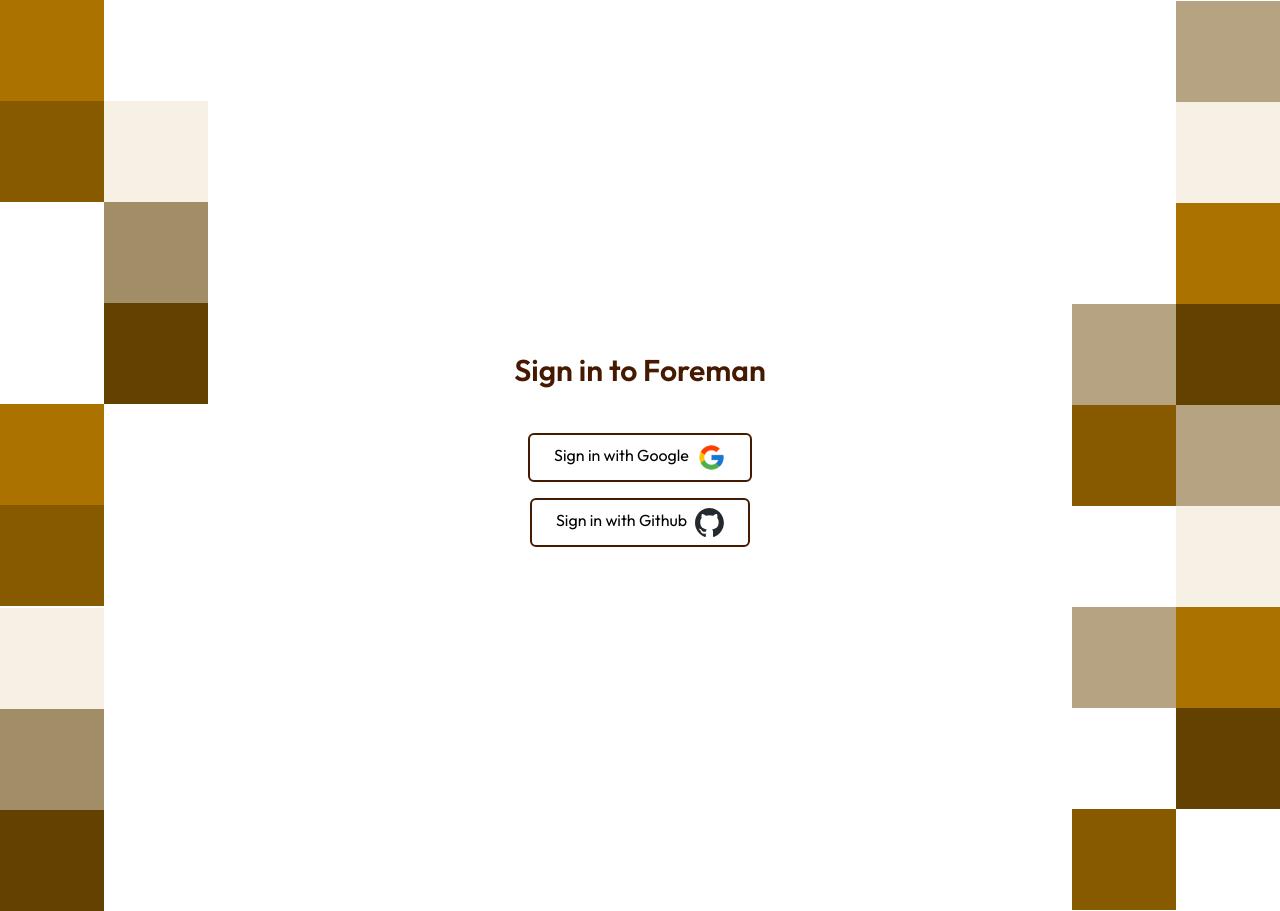
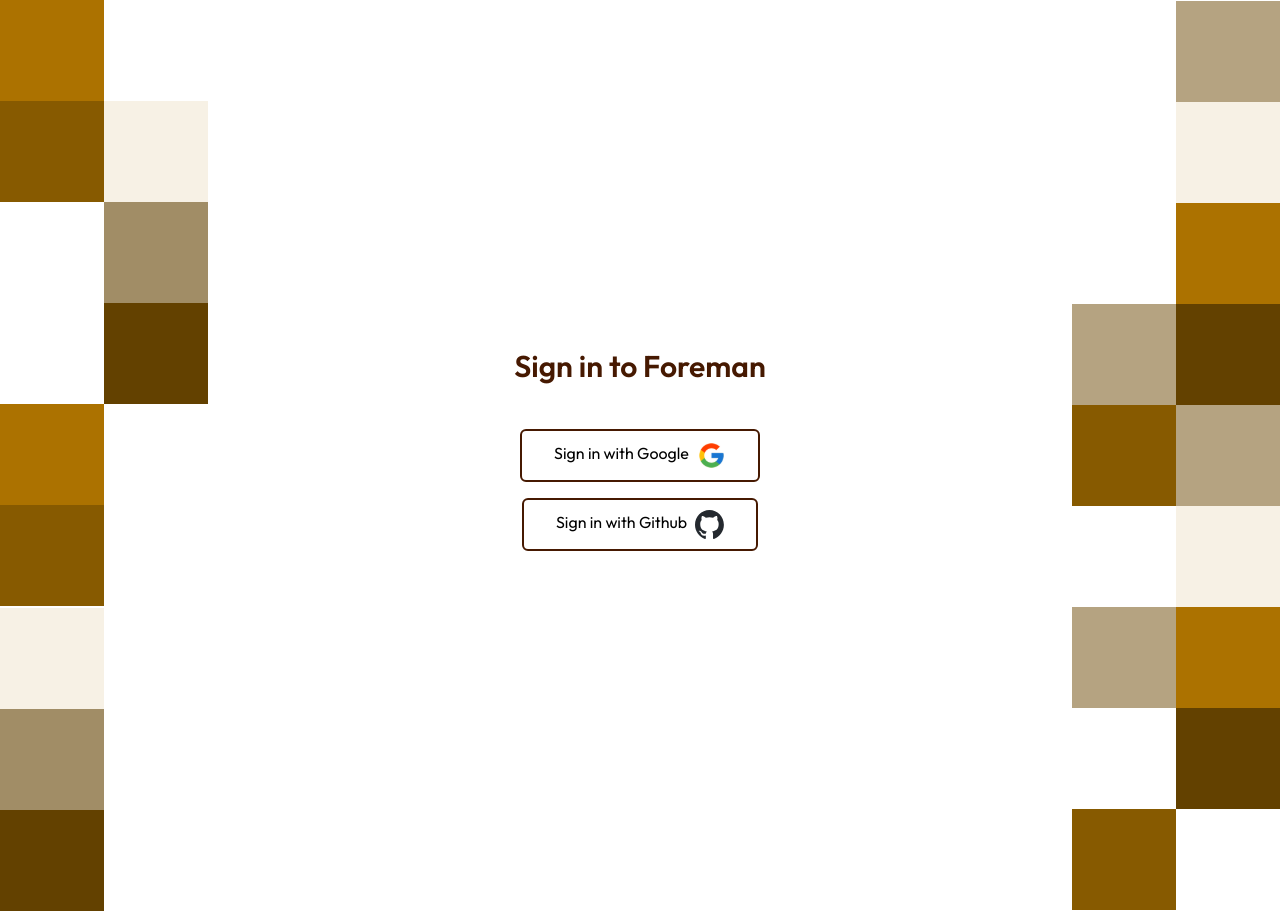
Before and after one commit to Prabhmeetchef/foreman, a Next.js app: page /signin in a window 1280 px wide. Built offline with nearby package versions, Linux system fonts and the light colour scheme; no server answers.

Commit message:
Sign in UI improved

```diff
--- a/src/app/dashboard/page.tsx
+++ b/src/app/dashboard/page.tsx
@@ -13,7 +13,7 @@ import {
   DropdownMenuItem,
   DropdownMenuSeparator,
   DropdownMenuTrigger,
-  DropdownMenuShortcut
+  DropdownMenuShortcut,
 } from "@/components/ui/dropdown-menu";
 import ReactMarkdown from "react-markdown"; // Import react-markdown
 export default function Dashboard() {
@@ -112,6 +112,12 @@ export default function Dashboard() {
               width={60}
               height={60}
               className="h-10 w-10 bg-amber-800 rounded-full"
+              onError={(e) => {
+                e.currentTarget.onerror = null; // Prevent infinite loop
+                e.currentTarget.src = ""; // Remove the broken image
+                e.currentTarget.style.display = "none"; // Hide the image element
+                (e.currentTarget.nextElementSibling as HTMLElement).style.display = "flex"; // Show the initial div
+              }}
             />
           ) : (
             <div className="h-10 w-10 bg-amber-50 text-amber-900 rounded-full flex items-center justify-center">
@@ -155,9 +161,11 @@ export default function Dashboard() {
                   GitHub
                 </a>
               </DropdownMenuItem>
-              <Link href="/contact"><DropdownMenuItem className="hover:bg-amber-50 hover:cursor-pointer">
-                Support
-              </DropdownMenuItem></Link>
+              <Link href="/contact">
+                <DropdownMenuItem className="hover:bg-amber-50 hover:cursor-pointer">
+                  Support
+                </DropdownMenuItem>
+              </Link>
               <DropdownMenuItem disabled>API</DropdownMenuItem>
               <DropdownMenuSeparator />
               <DropdownMenuItem
--- a/src/app/signin/signin-button.tsx
+++ b/src/app/signin/signin-button.tsx
@@ -5,7 +5,7 @@ import Image from "next/image";
 export default function SignInButton({ provider }: { provider: string }) {
   return (
     <button
-      className="flex gap-2 bg-white text-black px-6 py-2 rounded-[6px] mb-4 border-amber-950 border-2 hover:border-amber-900 hover:border-[3.2px] hover:cursor-pointer"
+      className="flex gap-2 bg-white text-black px-8 py-[10px] rounded-[6px] mb-4 border-amber-950 border-2 hover:border-amber-700 hover:bg-amber-50 hover:cursor-pointer"
       onClick={() => signIn(provider, { callbackUrl: "/dashboard" })}
     >
       Sign in with {provider.charAt(0).toUpperCase() + provider.slice(1)}{" "}
```
